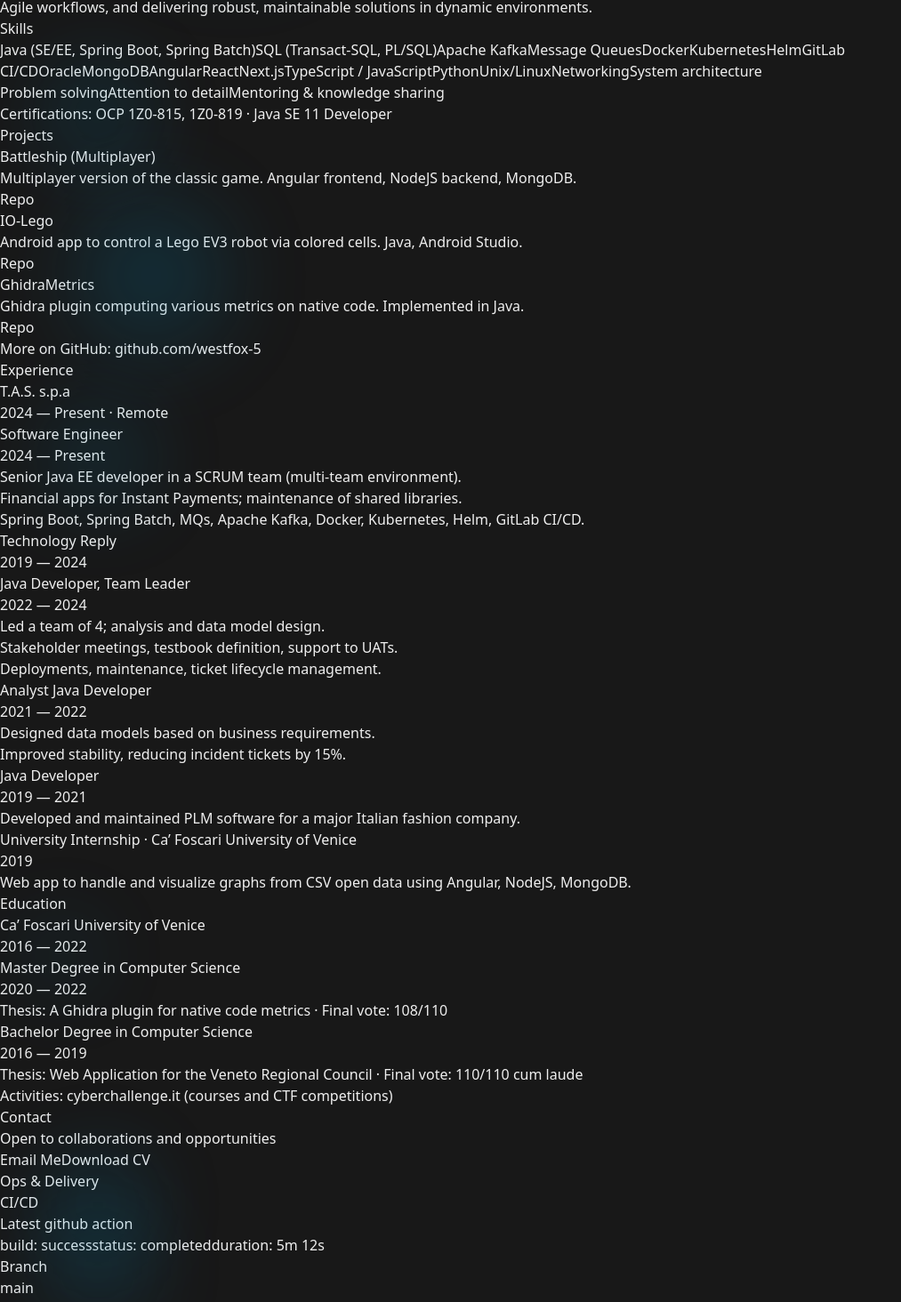
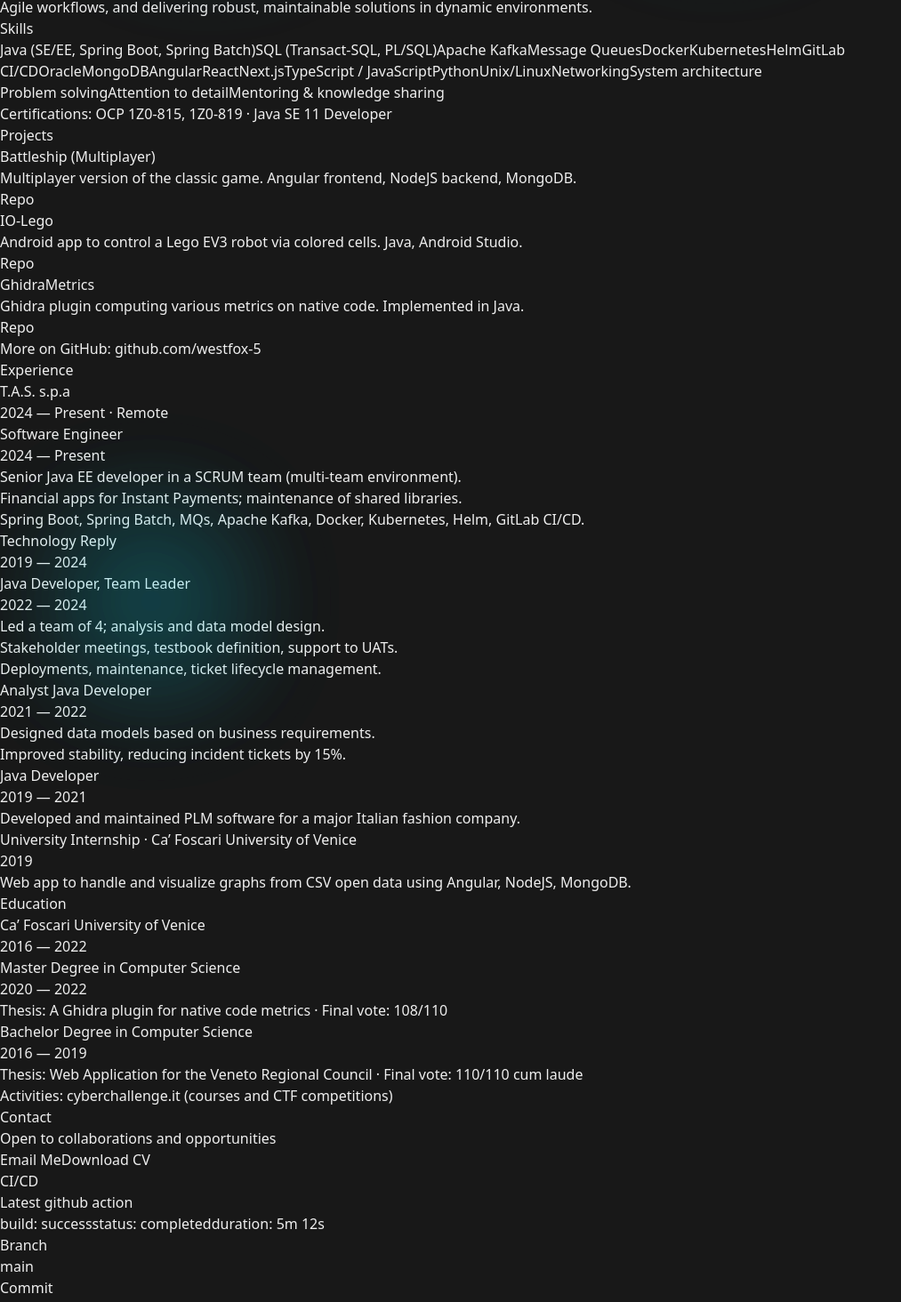
Before and after one commit to westfox-5/davidevolpe.dev, a Next.js app: page / in a window 1280 px wide. Shown: the part 394-1858 px from the top of the page at 89% size, without its empty margins (0-1013 px from the left). Built offline with nearby package versions, Linux system fonts and the light colour scheme; no server answers.

Commit message:
Refactor components to integrate BubblePortal for enhanced visual effects and improve parallax scrolling in multiple sections

```diff
--- a/src/app/globals.css
+++ b/src/app/globals.css
@@ -39,13 +39,15 @@
 html,
 body {
   width: 100%;
-  overflow-x: hidden;
 }
 
 html {
   scroll-behavior: smooth;
 }
 
+html, body, #__next {
+overflow-x: hidden;
+}
 @media (prefers-reduced-motion: reduce) {
   html {
     scroll-behavior: auto;
@@ -95,13 +97,25 @@
 .bubble-base {
   position: absolute;
   border-radius: 9999px;
-  filter: blur(50px);
+  filter: blur(100px);
   background: radial-gradient(
     50% 50% at 50% 50%,
     color-mix(in hsl, var(--foreground-accent) 90%, transparent),
     transparent 70%
   );
-  opacity: 0.55;
+  opacity: 0.4;
+}
+
+@media (min-width: 768px) {
+  .bubble-base {
+    opacity: 0.7;
+    background: radial-gradient(
+      50% 50% at 50% 50%,
+      color-mix(in hsl, var(--foreground-accent) 98%, white 30%),
+      transparent 60%
+    );
+    filter: blur(80px) brightness(1.2) saturate(1.5);
+  }
 }
 
 @keyframes floaty {
--- a/src/app/page.tsx
+++ b/src/app/page.tsx
@@ -11,6 +11,7 @@
 import Experience from "../components/sections/Experience";
 import Education from "../components/sections/Education";
 import Contact from "../components/sections/Contact";
+import Ops from "../components/sections/Ops";
 
 const Home = () => {
   // Initial focus animation removed; no scaling state needed currently
@@ -24,7 +25,8 @@
   // CI fetch moved to component
 
   return (
-    <div className="w-full max-w-full overflow-x-hidden">
+    <div className="relative w-full max-w-full overflow-x-hidden">
+
         <AnimatedBackground />
           <Navbar />
 
@@ -65,25 +67,9 @@
 
           <Contact />
 
-      <section id="ops" className="mx-auto px-6 py-16 scroll-mt-16 relative">
-        <motion.div
-          initial={{ opacity: 0, y: 20 }}
-          whileInView={{ opacity: 0.6, y: 0 }}
-          viewport={{ once: true, amount: 0.3 }}
-          transition={{ duration: 0.6, ease: "easeOut" }}
-          className="pointer-events-none absolute -z-10"
-          style={{ top: -50, right: -40 }}
-        >
-          <div className="bubble-base bubble-md" />
-        </motion.div>
-        <h2 className="text-3xl lg:text-5xl font-bold mb-6">Ops & Delivery</h2>
+          <Ops />
 
-        <CiDashboard />
 
-        <div className="h-6" />
-
-        <CodeStats />
-      </section>
     </div>
   );
 };
--- a/src/components/AnimatedBackground.tsx
+++ b/src/components/AnimatedBackground.tsx
@@ -10,8 +10,9 @@
 			const { innerWidth, innerHeight } = myWindow;
 			const normX = (mouse.x / innerWidth) * 2 - 1;
 			const normY = (mouse.y / innerHeight) * 2 - 1;
-		const translateX = normX * factorX;
-		const translateY = normY * factorY;
+			// Aumenta i fattori per un effetto più marcato
+			const translateX = normX * factorX * 2.2;
+			const translateY = normY * factorY * 2.2;
 			return { transform: `translate3d(${translateX}px, ${translateY}px, 0)` } as React.CSSProperties;
 		};
 
--- /dev/null
+++ b/src/components/BubblePortal.tsx
@@ -0,0 +1,33 @@
+"use client"
+
+import { useEffect, useRef } from "react";
+import { createPortal } from "react-dom";
+
+interface BubblePortalProps {
+  children: React.ReactNode;
+}
+
+export default function BubblePortal({ children }: BubblePortalProps) {
+  const elRef = useRef<HTMLElement | null>(null);
+
+  useEffect(() => {
+    if (!elRef.current) {
+      const el = document.createElement("div");
+      el.style.position = "fixed";
+      el.style.top = "0";
+      el.style.left = "0";
+      el.style.width = "100vw";
+      el.style.height = "100vh";
+      el.style.pointerEvents = "none";
+      el.style.zIndex = "0";
+      document.body.appendChild(el);
+      elRef.current = el;
+      return () => {
+        document.body.removeChild(el);
+      };
+    }
+  }, []);
+
+  if (!elRef.current) return null;
+  return createPortal(children, elRef.current);
+}
--- a/src/components/sections/About.tsx
+++ b/src/components/sections/About.tsx
@@ -1,18 +1,22 @@
 "use client"
 
+
 import { motion } from "framer-motion";
+import BubblePortal from "../BubblePortal";
 
 const About = () => (
-	<section id="about" className="max-w-screen-xl mx-auto px-6 py-16 scroll-mt-16">
+		<>
+			<BubblePortal>
 				<motion.div
 					initial={{ opacity: 0, scale: 0.9 }}
-			whileInView={{ opacity: 1, scale: 1 }}
-			viewport={{ once: true, amount: 0.4 }}
+					animate={{ opacity: 1, scale: 1 }}
 					transition={{ duration: 0.6, ease: "easeOut" }}
-			className="pointer-events-none absolute -z-10 w-full"
+					style={{ position: "absolute", top: -60, left: -40, pointerEvents: "none", zIndex: 0 }}
 				>
-			<div className="bubble-base bubble-lg" style={{ top: "-60px", left: "-40px" }} />
+					<div className="bubble-base bubble-lg" />
 				</motion.div>
+			</BubblePortal>
+			<section id="about" className="max-w-screen-xl mx-auto px-6 py-16 scroll-mt-16">
 				<h2 className="text-3xl lg:text-5xl font-bold mb-6">About</h2>
 				<p className="text-lg lg:text-2xl leading-relaxed">
 					Software Engineer with strong expertise in backend systems and team leadership.
@@ -20,6 +24,7 @@
 					Agile workflows, and delivering robust, maintainable solutions in dynamic environments.
 				</p>
 			</section>
+		</>
 );
 
 export default About;
--- a/src/components/sections/Contact.tsx
+++ b/src/components/sections/Contact.tsx
@@ -1,19 +1,22 @@
 "use client"
 
+
 import { motion } from "framer-motion";
+import BubblePortal from "../BubblePortal";
 
 const Contact = () => (
-	<section id="contact" className="max-w-screen-xl mx-auto px-6 py-16 scroll-mt-16 relative">
+		<>
+			<BubblePortal>
 				<motion.div
 					initial={{ opacity: 0, y: 20 }}
-			whileInView={{ opacity: 0.65, y: 0 }}
-			viewport={{ once: true, amount: 0.3 }}
+					animate={{ opacity: 0.65, y: 0 }}
 					transition={{ duration: 0.6, ease: "easeOut" }}
-			className="pointer-events-none absolute -z-10"
-			style={{ top: -40, left: -30 }}
+					style={{ position: "absolute", top: -40, left: -30, pointerEvents: "none", zIndex: 0 }}
 				>
 					<div className="bubble-base bubble-md" />
 				</motion.div>
+			</BubblePortal>
+			<section id="contact" className="max-w-screen-xl mx-auto px-6 py-16 scroll-mt-16 relative">
 				<h2 className="text-3xl lg:text-5xl font-bold mb-6">Contact</h2>
 				<p className="text-lg lg:text-2xl">Open to collaborations and opportunities</p>
 				<div className="mt-6 flex flex-wrap gap-4 items-center">
@@ -25,6 +28,7 @@
 					</a>
 				</div>
 			</section>
+		</>
 );
 
 export default Contact;
--- a/src/components/sections/Education.tsx
+++ b/src/components/sections/Education.tsx
@@ -1,19 +1,58 @@
 "use client"
 
+
+
 import { motion } from "framer-motion";
+import BubblePortal from "../BubblePortal";
+import { useEffect, useState } from "react";
 
-const Education = () => (
-	<section id="education" className="max-w-screen-xl mx-auto px-6 py-16 scroll-mt-16 relative">
+
+const Education = () => {
+	const [scrollY, setScrollY] = useState(0);
+	useEffect(() => {
+		const handleScroll = () => setScrollY(window.scrollY);
+		window.addEventListener("scroll", handleScroll);
+		return () => window.removeEventListener("scroll", handleScroll);
+	}, []);
+
+	const parallax1 = scrollY * 0.12;
+	const parallax2 = scrollY * 0.09;
+	const parallax3 = scrollY * 0.15;
+
+	return (
+		<>
+			<BubblePortal>
+				{/* Bolla originale */}
 				<motion.div
 					initial={{ opacity: 0, scale: 0.95 }}
-			whileInView={{ opacity: 0.6, scale: 1 }}
-			viewport={{ once: true, amount: 0.3 }}
+					animate={{ opacity: 0.6, scale: 1 }}
 					transition={{ duration: 0.6, ease: "easeOut" }}
-			className="pointer-events-none absolute -z-10"
-			style={{ bottom: -60, right: -40 }}
+					style={{ position: "absolute", bottom: -60 + parallax1, right: 0, pointerEvents: "none", zIndex: 0 }}
+					className="hidden md:block"
 				>
 					<div className="bubble-base bubble-sm" />
 				</motion.div>
+				{/* Nuove bolle decorative solo su desktop/tablet, sui bordi */}
+				<motion.div
+					initial={{ opacity: 0, scale: 0.9 }}
+					animate={{ opacity: 0.3, scale: 1 }}
+					transition={{ duration: 0.8, ease: "easeOut" }}
+					style={{ position: "absolute", bottom: -100 + parallax2, left: 0, pointerEvents: "none", zIndex: 0 }}
+					className="hidden md:block"
+				>
+					<div className="bubble-base bubble-lg" />
+				</motion.div>
+				<motion.div
+					initial={{ opacity: 0, scale: 0.9 }}
+					animate={{ opacity: 0.2, scale: 1 }}
+					transition={{ duration: 1, ease: "easeOut" }}
+					style={{ position: "absolute", bottom: -60 - parallax3, right: 0, pointerEvents: "none", zIndex: 0 }}
+					className="hidden md:block"
+				>
+					<div className="bubble-base bubble-md" />
+				</motion.div>
+			</BubblePortal>
+			<section id="education" className="max-w-screen-xl mx-auto px-6 py-16 scroll-mt-16 relative">
 				<h2 className="text-3xl lg:text-5xl font-bold mb-6">Education</h2>
 				<div className="rounded-xl border border-[var(--foreground-accent)] p-6">
 				<div className="flex items-baseline justify-between">
@@ -39,6 +78,8 @@
 				</div>
 						</div>
 					</section>
+				</>
 			);
+		};
 
 export default Education;
--- a/src/components/sections/Experience.tsx
+++ b/src/components/sections/Experience.tsx
@@ -1,19 +1,59 @@
 "use client"
 
-import { motion } from "framer-motion";
 
-const Experience = () => (
-	<section id="experience" className="max-w-screen-xl mx-auto px-6 py-16 scroll-mt-16 relative">
+
+import { motion, useMotionValue, useTransform, useScroll } from "framer-motion";
+import BubblePortal from "../BubblePortal";
+import { useEffect, useState } from "react";
+
+const Experience = () => {
+	// Parallax state
+	const [scrollY, setScrollY] = useState(0);
+	useEffect(() => {
+		const handleScroll = () => setScrollY(window.scrollY);
+		window.addEventListener("scroll", handleScroll);
+		return () => window.removeEventListener("scroll", handleScroll);
+	}, []);
+
+	// Parallax factors
+	const parallax1 = scrollY * 0.15;
+	const parallax2 = scrollY * 0.10;
+	const parallax3 = scrollY * 0.18;
+
+	return (
+		<>
+			<BubblePortal>
+				{/* Bolla originale */}
 				<motion.div
 					initial={{ opacity: 0, y: -20 }}
-			whileInView={{ opacity: 0.6, y: 0 }}
-			viewport={{ once: true, amount: 0.3 }}
+					animate={{ opacity: 0.6, y: 0 }}
 					transition={{ duration: 0.6, ease: "easeOut" }}
-			className="pointer-events-none absolute -z-10"
-			style={{ top: -60, right: -50 }}
+					style={{ position: "absolute", top: 60 + parallax1, right: 0, pointerEvents: "none", zIndex: 0 }}
+					className="hidden md:block"
 				>
 					<div className="bubble-base bubble-md" />
 				</motion.div>
+				{/* Nuove bolle decorative solo su desktop/tablet, sui bordi */}
+				<motion.div
+					initial={{ opacity: 0, scale: 0.9 }}
+					animate={{ opacity: 0.5, scale: 1 }}
+					transition={{ duration: 0.8, ease: "easeOut" }}
+					style={{ position: "absolute", bottom: -100 + parallax2, left: 0, pointerEvents: "none", zIndex: 0 }}
+					className="hidden md:block"
+				>
+					<div className="bubble-base bubble-lg" />
+				</motion.div>
+				<motion.div
+					initial={{ opacity: 0, scale: 0.9 }}
+					animate={{ opacity: 0.4, scale: 1 }}
+					transition={{ duration: 1, ease: "easeOut" }}
+					style={{ position: "absolute", bottom: -60 - parallax3, right: 0, pointerEvents: "none", zIndex: 0 }}
+					className="hidden md:block"
+				>
+					<div className="bubble-base bubble-sm" />
+				</motion.div>
+			</BubblePortal>
+			<section id="experience" className="max-w-screen-xl mx-auto px-6 py-16 scroll-mt-16 relative">
 				<h2 className="text-3xl lg:text-5xl font-bold mb-6">Experience</h2>
 				<div className="space-y-6">
 			<div className="rounded-xl border border-[var(--foreground-accent)] p-6">
@@ -82,8 +122,11 @@
 					<li>Web app to handle and visualize graphs from CSV open data using Angular, NodeJS, MongoDB.</li>
 				</ul>
 			</div>
+
 					</div>
 				</section>
+			</>
 		);
+	};
 
 export default Experience;
--- /dev/null
+++ b/src/components/sections/Ops.tsx
@@ -0,0 +1,62 @@
+"use client";
+
+
+import { motion } from "framer-motion";
+import BubblePortal from "../BubblePortal";
+import CiDashboard from "../CiDashboard";
+import { useEffect, useState } from "react";
+
+
+const Ops = () => {
+  const [scrollY, setScrollY] = useState(0);
+  useEffect(() => {
+    const handleScroll = () => setScrollY(window.scrollY);
+    window.addEventListener("scroll", handleScroll);
+    return () => window.removeEventListener("scroll", handleScroll);
+  }, []);
+
+  const parallax1 = scrollY * 0.13;
+  const parallax2 = scrollY * 0.09;
+  const parallax3 = scrollY * 0.16;
+
+  return (
+    <>
+      <BubblePortal>
+        {/* Bolla originale */}
+        <motion.div
+          initial={{ opacity: 0, y: 20 }}
+          animate={{ opacity: 0.6, y: 0 }}
+          transition={{ duration: 0.6, ease: "easeOut" }}
+          style={{ position: "absolute", top: -50 + parallax1, right: 0, pointerEvents: "none", zIndex: 0 }}
+          className="hidden md:block"
+        >
+          <div className="bubble-base bubble-md" />
+        </motion.div>
+        {/* Nuove bolle decorative solo su desktop/tablet, sui bordi */}
+        <motion.div
+          initial={{ opacity: 0, scale: 0.9 }}
+          animate={{ opacity: 0.5, scale: 1 }}
+          transition={{ duration: 0.8, ease: "easeOut" }}
+          style={{ position: "absolute", bottom: -100 + parallax2, left: 0, pointerEvents: "none", zIndex: 0 }}
+          className="hidden md:block"
+        >
+          <div className="bubble-base bubble-lg" />
+        </motion.div>
+        <motion.div
+          initial={{ opacity: 0, scale: 0.9 }}
+          animate={{ opacity: 0.4, scale: 1 }}
+          transition={{ duration: 1, ease: "easeOut" }}
+          style={{ position: "absolute", bottom: -60 - parallax3, right: 0, pointerEvents: "none", zIndex: 0 }}
+          className="hidden md:block"
+        >
+          <div className="bubble-base bubble-sm" />
+        </motion.div>
+      </BubblePortal>
+      <section id="ops" className="max-w-screen-xl mx-auto px-6 py-16 scroll-mt-16 relative">
+        <CiDashboard />
+      </section>
+    </>
+  );
+};
+
+export default Ops;
--- a/src/components/sections/Projects.tsx
+++ b/src/components/sections/Projects.tsx
@@ -1,19 +1,23 @@
 "use client"
 
+
 import { motion } from "framer-motion";
+import BubblePortal from "../BubblePortal";
+
 
 const Projects = () => (
-	<section id="projects" className="max-w-screen-xl mx-auto px-6 py-16 scroll-mt-16 relative">
+	<>
+		<BubblePortal>
 			<motion.div
 				initial={{ opacity: 0, scale: 0.9 }}
-			whileInView={{ opacity: 0.6, scale: 1 }}
-			viewport={{ once: true, amount: 0.3 }}
+				animate={{ opacity: 0.6, scale: 1 }}
 				transition={{ duration: 0.6, ease: "easeOut" }}
-			className="pointer-events-none absolute -z-10"
-			style={{ bottom: -80, left: -60 }}
+				style={{ position: "absolute", bottom: -80, left: -60, pointerEvents: "none", zIndex: 0 }}
 			>
 				<div className="bubble-base bubble-lg" />
 			</motion.div>
+		</BubblePortal>
+		<section id="projects" className="max-w-screen-xl mx-auto px-6 py-16 scroll-mt-16 relative">
 			<h2 className="text-3xl lg:text-5xl font-bold mb-6">Projects</h2>
 			<div className="grid grid-cols-1 md:grid-cols-2 gap-6">
 				<div className="rounded-xl border border-[var(--foreground-accent)] p-6">
@@ -42,6 +46,7 @@
 				More on GitHub: <a href="https://github.com/westfox-5" target="_blank" rel="noopener noreferrer" className="underline">github.com/westfox-5</a>
 			</div>
 		</section>
+	</>
 );
 
 export default Projects;
--- a/src/components/sections/Skills.tsx
+++ b/src/components/sections/Skills.tsx
@@ -1,6 +1,10 @@
 "use client"
 
+
 import { motion } from "framer-motion";
+import BubblePortal from "../BubblePortal";
+
+
 
 const hardSkills = [
   'Java (SE/EE, Spring Boot, Spring Batch)',
@@ -26,17 +30,18 @@
 const softSkills = ['Problem solving', 'Attention to detail', 'Mentoring & knowledge sharing'];
 
 const Skills = () => (
-	<section id="skills" className="max-w-screen-xl mx-auto px-6 py-16 scroll-mt-16 relative">
+  <>
+    <BubblePortal>
       <motion.div
         initial={{ opacity: 0, y: 20 }}
-			whileInView={{ opacity: 0.65, y: 0 }}
-			viewport={{ once: true, amount: 0.4 }}
+        animate={{ opacity: 0.65, y: 0 }}
         transition={{ duration: 0.6, ease: "easeOut" }}
-			className="pointer-events-none absolute -z-10"
-			style={{ top: -40, right: -30 }}
+        style={{ position: "absolute", top: -40, right: -30, pointerEvents: "none", zIndex: 0 }}
       >
         <div className="bubble-base bubble-md" />
       </motion.div>
+    </BubblePortal>
+    <section id="skills" className="max-w-screen-xl mx-auto px-6 py-16 scroll-mt-16 relative">
       <h2 className="text-3xl lg:text-5xl font-bold mb-6">Skills</h2>
       <div className="flex flex-wrap gap-3 text-base lg:text-xl">
         {hardSkills.map((skill) => (
@@ -56,6 +61,7 @@
         Certifications: OCP 1Z0-815, 1Z0-819 · Java SE 11 Developer
       </div>
     </section>
+  </>
 );
 
 export default Skills;
```
Lines whose indentation alone changed are shown as unchanged.
